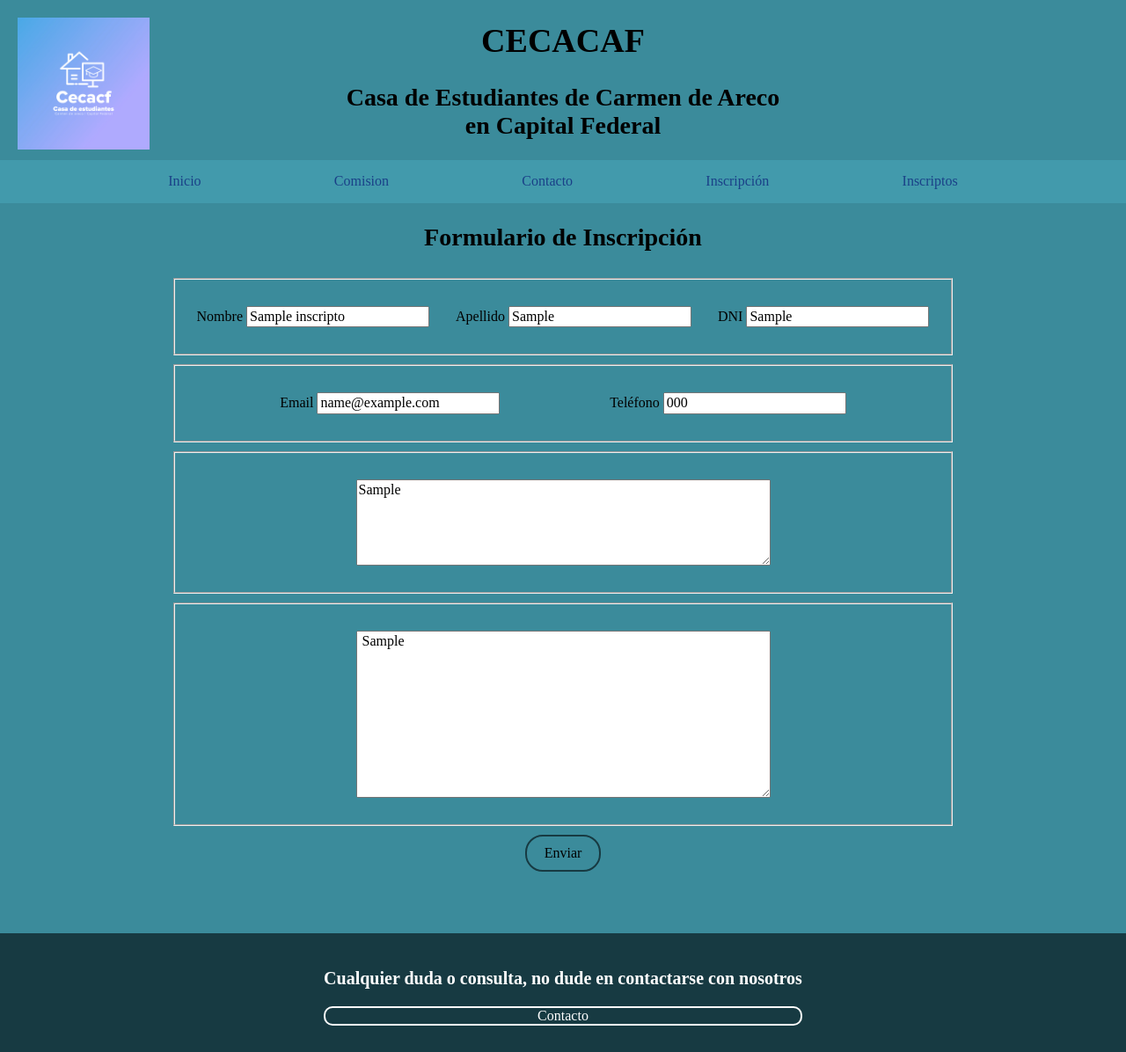
After one commit to YoelIbarra/ibarra-yoel, a PHP site: page /modificar-inscripto.php?id=1 in a window 1280 px wide. The commit adds this page. Shown: the whole page at 88% size. Run offline with PHP 8.4, Linux system fonts and the light colour scheme; tables that the repository leaves empty or names only in its code hold one stand-in row (values such as "Sample post").

Commit message:
modificar
Terminado el modificar inscripto

```diff
--- a/inscriptos.php
+++ b/inscriptos.php
@@ -22,7 +22,10 @@
     <main class="contenedor">
         <h1>Inscriptos</h1>
         <?php if(isset($_GET['b'])) {?>
-            <h2> Se a borrado el inscripto con id <?php echo $_GET['b']; ?> </h2> <?php }
+            <h2> Se ha borrado el inscripto con id <?php echo $_GET['b']; ?> </h2> <?php }
+        if(isset($_GET['m']) and $_GET['m']== 'ok'){?>
+             <h2> Se ha modificado el inscripto id <?php echo $_GET['id']; ?> correcatamente </h2>
+        <?php }
         ?>
         <table class="table">
             <tr>
--- /dev/null
+++ b/modificar-inscripto.php
@@ -0,0 +1,104 @@
+<!DOCTYPE html>
+<html lang="es">
+<head>
+    <meta charset="UTF-8">
+    <meta http-equiv="X-UA-Compatible" content="IE=edge">
+    <meta name="viewport" content="width=device-width, initial-scale=1.0">
+    <link rel="stylesheet" href="css/normalize.css">
+    <link rel="stylesheet" href="css/styles.css">
+    <title>Contacto</title>
+</head>
+
+    <?php
+        include('header.php');
+
+        /*Traigo datos*/
+        include ('base-datos.php');
+
+        $query = "SELECT id, documento, nombre, apellido, mail, telefono, carrera, otro FROM inscripto where id = ".$_GET['id']."";
+
+        $inscriptos = mysqli_query($conexion,$query);
+
+        while($inscripto = $inscriptos->fetch_assoc()){
+            $documento = $inscripto['documento'];
+            $nombre = $inscripto['nombre'];
+            $apellido = $inscripto['apellido'];
+            $mail = $inscripto['mail'];
+            $telefono = $inscripto['telefono'];
+            $carrera = $inscripto['carrera'];
+            $otro = $inscripto['otro'];
+        }
+        if(!$telefono){ $telefono = 0;}
+        if(!$otro){ $otro = '';}
+
+        mysqli_close($conexion);
+    ?>
+
+<body>
+    <main>
+        <h2>Formulario de Inscripción</h2>
+        <h3 class="contenedor alerta "><?php if(isset($_GET['m'])){
+
+                $mensaje =  $_GET['m'];
+                if($mensaje == "ok"){
+                    echo "Usted se ha inscripto correctamente!!";
+                }
+                else if($mensaje == "dup"){
+                    $dni = $_GET['dni'];
+                    echo '
+                                No se pudo inscribir porque su dni '.$dni.' ya fue anotado, <br> por favor contactese a traves de el boton "Contacto"
+                            ';
+                }
+            } ?>
+        </h3>
+        <div class="contenedor contacto-contenedor contacto-form">
+        <form action="update-inscripcion.php" method="POST">
+            <fieldset>
+                <div class="contacto-form-item">
+                    <label for="nombre">Nombre</label>
+                    <input type="text" id="nombre" name="nombre" placeholder="Su Nombre" maxlength="50" value=<?php echo "'".$nombre."'" ?>  required>
+                </div>
+
+                <div class="contacto-form-item">
+                    <label for="apellido">Apellido</label>
+                    <input type="text" id="apellido" name="apellido" placeholder="Su Apellido" maxlength="50"value=<?php echo "'".$apellido."'" ?>  required>
+                </div>
+                <div class="contacto-form-item">
+                    <label for="dni">DNI</label>
+                    <input  id="dni" name="dni" placeholder="Su DNI" maxlength="8" value=<?php echo "'".$documento."'" ?> readonly="readonly">
+                </div>
+            </fieldset>
+            <fieldset>
+                <div class="contacto-form-item">
+                    <label for="email">Email</label>
+                    <input type="email" id="email" name="email" placeholder="Su email" maxlength="50" value=<?php echo "'".$mail."'" ?> required>
+                </div>
+                <div class="contacto-form-item">
+                    <label for="telefono">Teléfono</label>
+                    <input type="tel" id="telefono" name="telefono" placeholder="Su teléfono" maxlength="15" default="0" value=<?php echo "'".$telefono."'" ?> >
+                </div>
+            </fieldset>
+
+            <fieldset>
+                <textarea name="carrera" id="carrera" cols="50" rows="5" maxlength="255" placeholder="Por favor, escriba aquí que carrera estará estudiando" required><?php echo $carrera ?></textarea>
+            </fieldset>
+            <fieldset>
+                <textarea name="mensaje" id="mensaje" cols="50" rows="10" maxlength="255" placeholder="Por favor, escriba aquí su mensaje" required> <?php echo $otro; ?> </textarea>
+            </fieldset>
+            <div class="boton-contacto-posicion">
+                <input class="boton-contacto-enviar"type="submit" value="Enviar">
+            </div>
+
+
+        </form>
+
+
+
+
+        </div>
+    </main>
+</body>
+
+<?php include('footer.php') ?>
+
+</html>
```
Also changed, not shown: update-inscripcion.php (added, +36 -0 lines).
